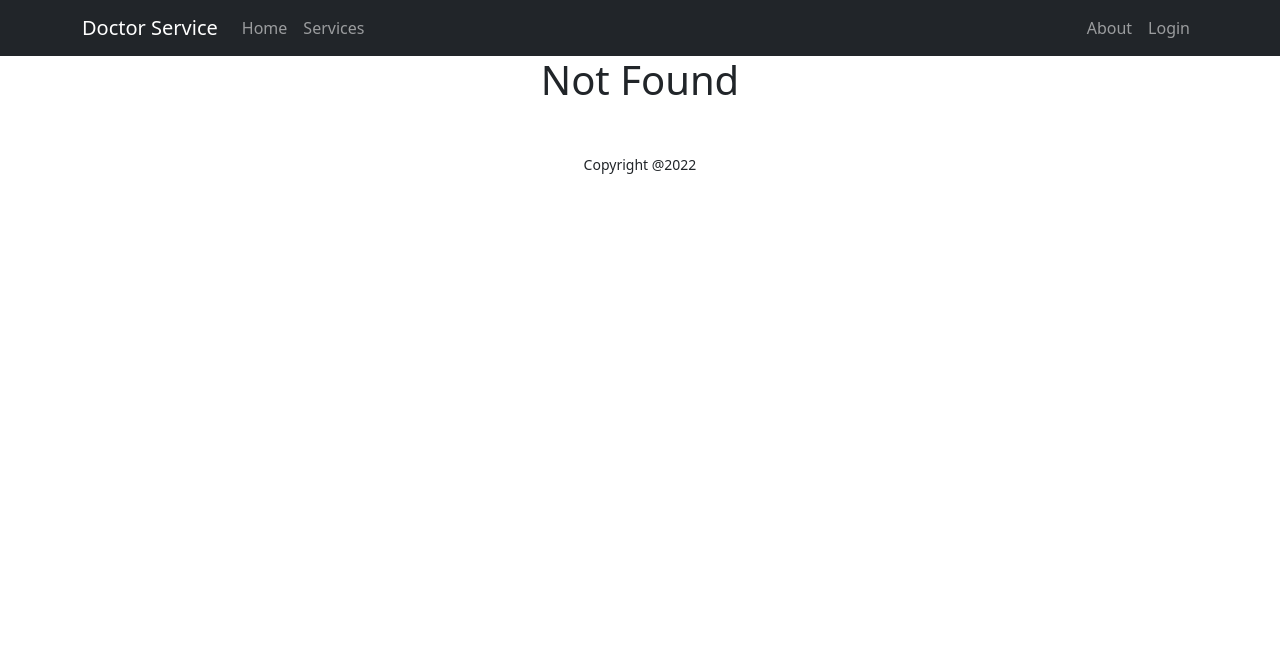
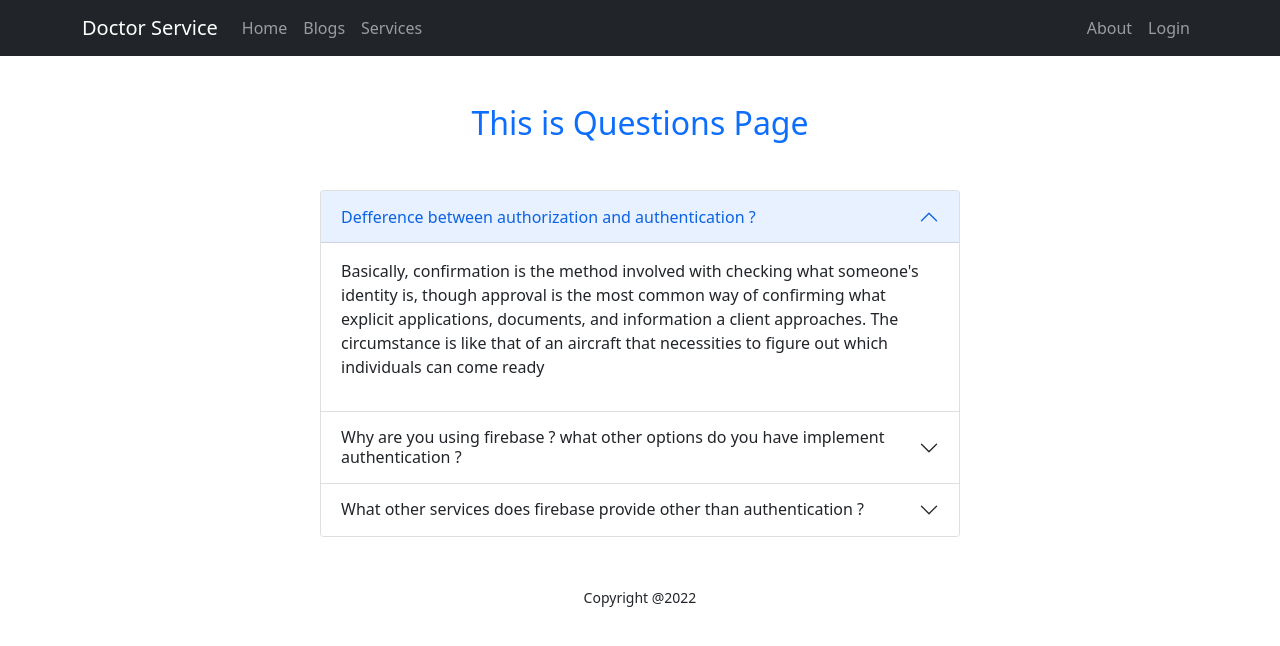
Before and after one commit to Pobarul-islam/independent-service, a React (Create React App) app: page /blogs in a window 1280 px wide. Before the commit this address had no page. Shown: the top 646 px of the page. Built offline with nearby package versions, Linux system fonts and the light colour scheme.

Commit message:
blogs page added

```diff
--- a/src/App.js
+++ b/src/App.js
@@ -1,10 +1,13 @@
 import { Route, Routes } from 'react-router-dom';
 import './App.css';
 import About from './Pages/About/About';
+import Blogs from './Pages/Blogs/Blogs';
+import CheckOut from './Pages/CheckOut/CheckOut';
 import CheckOutPage from './Pages/CheckOutPage/CheckOutPage';
 import Home from './Pages/Home/Home/Home';
 import Login from './Pages/Login/Login/Login';
 import Register from './Pages/Login/Register/Register';
+import RequreAuth from './Pages/Login/RequreAuth/RequreAuth';
 
 import Footer from './Pages/Shared/Footer/Footer';
 import Header from './Pages/Shared/Header/Header';
@@ -17,9 +20,16 @@ function App() {
       <Routes>
         <Route path='/' element={<Home></Home>}></Route>
         <Route path='/home' element={<Home></Home>}></Route>
-        <Route path='/checkout/:checkoutPage' element={<CheckOutPage></CheckOutPage>}></Route>
+        <Route path='/blogs' element={<Blogs></Blogs>}></Route>
+        <Route path='/checkout/:checkoutPage' element={
+          <RequreAuth>
+            <CheckOutPage></CheckOutPage>
+          </RequreAuth>
+        }></Route>
         <Route path='/about' element={<About></About>}></Route>
         <Route path='/login' element={<Login></Login>}></Route>
+        <Route path='/checkout' element={<CheckOut>
+        </CheckOut>}></Route>
         <Route path='/register' element={<Register></Register>}></Route>
         <Route path='*' element={<NotFound></NotFound>}></Route>
         </Routes>
--- /dev/null
+++ b/src/Pages/Blogs/Blogs.js
@@ -0,0 +1,52 @@
+import React from 'react';
+import { Accordion } from 'react-bootstrap';
+
+const Blogs = () => {
+    return (
+        <div className='mt-5'>
+            <h2 className='text-center text-primary'>This is Questions Page</h2>
+
+            <div className='w-50 mx-auto mt-5'>
+                <Accordion defaultActiveKey="0">
+                    <Accordion.Item eventKey="0">
+                        <Accordion.Header>Defference between authorization and authentication ?</Accordion.Header>
+                        <Accordion.Body>
+                            <p>Basically, confirmation is the method involved with checking what someone's identity is,
+                                though approval is the most common way of confirming what explicit applications, documents,
+                                and information a client approaches. The circumstance is like
+                                that of an aircraft that necessities to figure out which individuals can come ready</p>
+                        </Accordion.Body>
+                    </Accordion.Item>
+                    <Accordion.Item eventKey="1">
+                        <Accordion.Header>Why are you using firebase ? what other options do you have implement authentication ?</Accordion.Header>
+                        <Accordion.Body>
+                            Firebase by Google can be utilized for the accompanying: Firebase deals with
+                            all information constant in the data set. Thus, the trading of information
+                            forward and backward from the data set is simple and speedy. Henceforth, in the
+
+                            5 Common Authentication Types
+                           1. Secret key based verification. Passwords are the most widely recognized strategies for confirmation.
+                           2. Multifaceted validation.
+                           3. Endorsement based verification.
+                           4. Biometric validation.
+                           5. Token-based validation.
+                        </Accordion.Body>
+                    </Accordion.Item>
+                    <Accordion.Item eventKey="2">
+                        <Accordion.Header>What other services does firebase provide other than authentication ?</Accordion.Header>
+                        <Accordion.Body>
+                            To utilize the Firebase Storage we really want to validate a client by means
+                            of Firebase verification. The default security rules expect clients to be
+                            verified. Firebase Storage is essentially a strong and
+                            basic item stockpiling, in which you can store your records without any problem.
+                        </Accordion.Body>
+                    </Accordion.Item>
+                </Accordion>
+            </div>
+
+
+        </div>
+    );
+};
+
+export default Blogs;
--- a/src/Pages/CheckOut/CheckOut.js
+++ b/src/Pages/CheckOut/CheckOut.js
@@ -0,0 +1,11 @@
+import React from 'react';
+
+const CheckOut = () => {
+    return (
+        <div>
+            <h2>Please Checkout Your Book</h2>
+        </div>
+    );
+};
+
+export default CheckOut;
--- a/src/Pages/CheckOutPage/CheckOutPage.js
+++ b/src/Pages/CheckOutPage/CheckOutPage.js
@@ -1,11 +1,16 @@
 import React from 'react';
-import { useParams } from 'react-router-dom';
+import { Link, useParams } from 'react-router-dom';
 
 const CheckOutPage = () => {
     const { checkoutPage} = useParams();
     return (
-        <div>
-            <h2>Welcome to CheckOut Page { checkoutPage}</h2>
+        <div className='text-center'>
+            <h2>Welcome to CheckOut Page {checkoutPage}</h2>
+            <div>
+                <Link to='/checkout'>
+                    <button className='btn btn-primary'>Proceed Checkout</button>
+                </Link>
+            </div>
         </div>
     );
 };
--- a/src/Pages/Login/Register/Register.js
+++ b/src/Pages/Login/Register/Register.js
@@ -18,7 +18,7 @@ const Register = () => {
     }
 
     if (user) {
-        navigate('/checkout/:checkoutPage');
+        navigate('/home');
     }
     const handleRegister = event => {
         event.preventDefault();
--- a/src/Pages/Shared/Header/Header.js
+++ b/src/Pages/Shared/Header/Header.js
@@ -3,6 +3,7 @@ import './Header.css'
 import { Container, Nav, Navbar, NavDropdown } from 'react-bootstrap';
 import logo from '../../../images/logo.png'
 import { Link } from 'react-router-dom';
+import Blogs from '../../Blogs/Blogs';
 
 
 const Header = () => {
@@ -14,8 +15,10 @@ const Header = () => {
                     <Navbar.Toggle aria-controls="responsive-navbar-nav" />
                     <Navbar.Collapse id="responsive-navbar-nav">
                         <Nav className="me-auto">
-      <Nav.Link as={Link} to ="/">Home</Nav.Link>
-      <Nav.Link as={Link} to ="/#servicePage">Services</Nav.Link>
+                            <Nav.Link as={Link} to="/">Home</Nav.Link>
+                            <Nav.Link as={Link} to="/blogs">Blogs</Nav.Link>
+                            <Nav.Link as={Link} to="/#servicePage">Services</Nav.Link>
+
                         </Nav>
                         <Nav>
                             <Nav.Link as={Link} to="/about">About</Nav.Link>
```
Also changed, not shown: src/Pages/Blogs/Blogs.css (added). Lines whose indentation alone changed are shown as unchanged.
